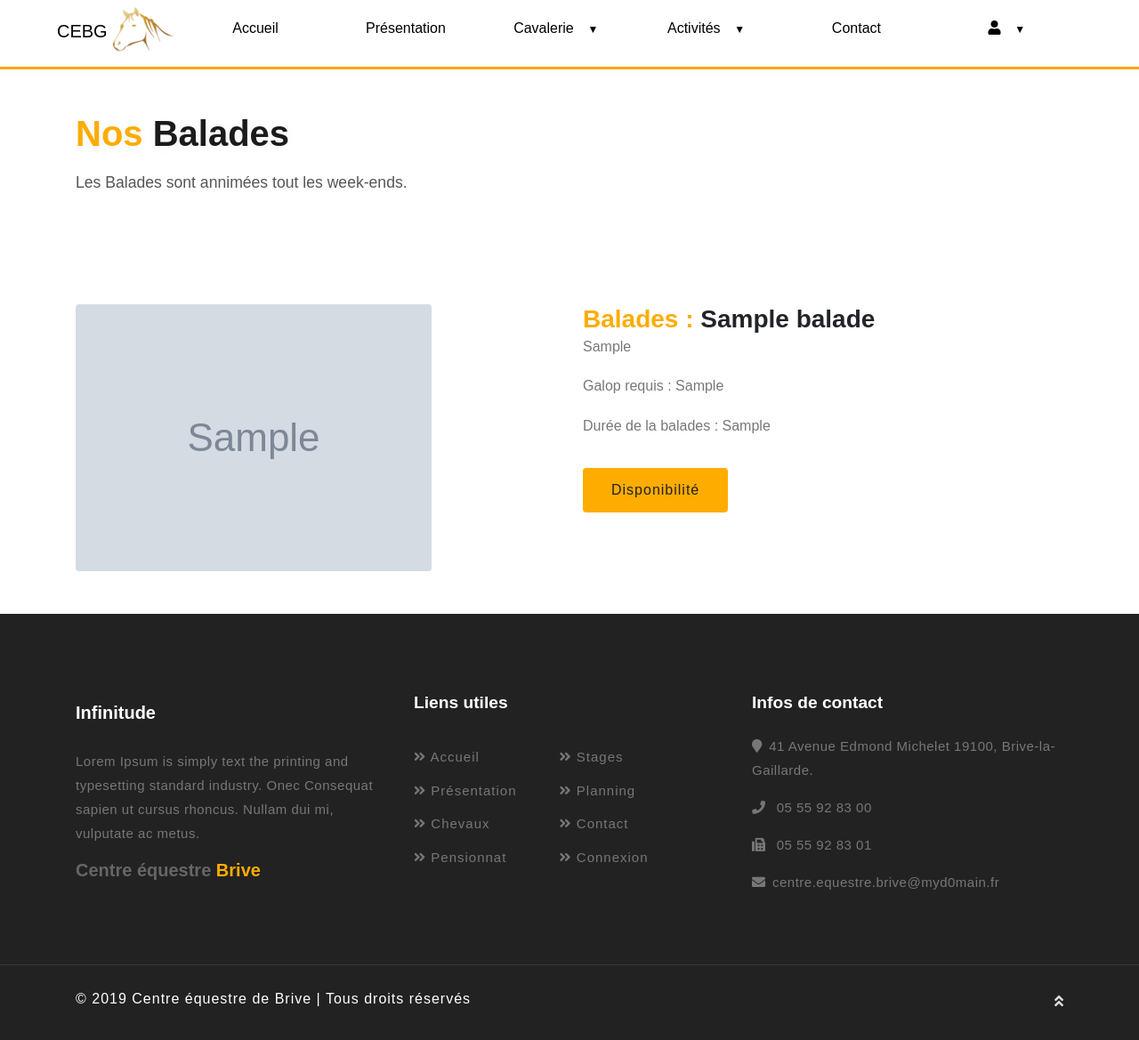
After one commit to Flo0611/PPE3, a PHP site: page /public/balades.php in a window 1280 px wide. The commit adds this page. Shown: the whole page at 89% size. Run offline with PHP 8.4, Linux system fonts and the light colour scheme; tables that the repository leaves empty or names only in its code hold one stand-in row (values such as "Sample post"); grey boxes marked "Sample" are stand-in pictures; some libraries are stand-ins or nearby versions.

Commit message:
nav et baladeclass

```diff
--- a/all.class.php
+++ b/all.class.php
@@ -9,5 +9,6 @@
   require_once'class/chevaux_fav.class.php';
   require_once'class/race_chevaux.class.php';
   require_once'class/actu.class.php';
+  require_once'class/balades.class.php';
 
 ?>
--- /dev/null
+++ b/class/balades.class.php
@@ -0,0 +1,125 @@
+<?php
+
+Class balades
+{
+  private $id_balades;
+  private $date_balades;
+  private $heure_balades;
+  private $des_balades;
+  private $heure_fin_balades;
+  private $galopbalades;
+  private $titrebalades;
+  private $photobalades;
+
+  Public function __construct($i, $date_bal, $h_bal, $des_bal, $h_f_bal, $gal_bal, $tit_bal, $pht_bal)
+  {
+    $this->id_balades = $i;
+    $this->date_balades = $date_bal;
+    $this->heure_balades = $h_bal;
+    $this->des_balades = $des_bal;
+    $this->heure_fin_balades = $h_f_bal;
+    $this->galopbalades = $gal_bal;
+    $this->titrebalades = $tit_bal;
+    $this->photobalades= $pht_bal;
+
+  }
+
+  //*******************************GETTER************************************
+
+  Public function get_id_balades()
+  {
+    Return $this->id_balades;
+  }
+
+  Public function get_date_balades()
+  {
+    Return $this->date_balades;
+  }
+
+  Public function get_heure_balades()
+  {
+    Return $this->heure_balades;
+  }
+
+  Public function des_balades()
+  {
+    Return $this->des_balades;
+  }
+
+  Public function get_heure_fin_balades()
+  {
+    Return $this->heure_fin_balades;
+  }
+
+  Public function get_galopbalades()
+  {
+    Return $this->galopbalades;
+  }
+
+  Public function get_titrebalades()
+  {
+    Return $this->titrebalades;
+  }
+
+  Public function get_photobalades()
+  {
+    Return $this->photobalades;
+  }
+
+
+
+  //*******************************SETTER************************************
+
+
+  Public function set_id_balades($i)
+  {
+    $this->id_balades = $i;
+  }
+
+  Public function set_date_balades($date_bal)
+  {
+    $this->date_balades = $date_bal;
+  }
+
+  Public function set_heure_balades($h_bal)
+  {
+    $this->heure_balades = $h_bal;
+  }
+
+  Public function set_des_balades($des_bal)
+  {
+    $this->des_balades = $des_bal;
+  }
+
+  Public function set_heure_fin_stage($h_f_bal)
+  {
+    $this->$heure_fin_balades = $h_f_bal;
+  }
+
+  Public function set_galopbalades($gal_bal)
+  {
+    $this->galopbalades = $gal_bal;
+  }
+
+  Public function set_titrebalades($tit_bal)
+  {
+    $this->titrebalades = $tit_bal;
+  }
+
+  Public function set_photobalades($pht_bal)
+  {
+    $this->photobalades = $pht_bal;
+  }
+
+  public function select_balades($conn)
+  {
+    $sql = "SELECT * from balades";
+    $req = $conn->query($sql);
+    return $req;
+
+  }
+
+}
+
+
+?>
--- a/inc/nav_index.php
+++ b/inc/nav_index.php
@@ -27,6 +27,7 @@
       <ul class="sous">
         <li><a href="public/stage.php">Stages</a></li>
         <li><a href="public/planning.php">Planning</a></li>
+            <li><a href="public/balades.php">Balades</a></li>
       </ul>
     </li>
 
--- a/inc/nav_public.php
+++ b/inc/nav_public.php
@@ -29,6 +29,7 @@ session_start();
       <ul class="sous">
         <li><a href="stage.php">Stages</a></li>
         <li><a href="planning.php">Planning</a></li>
+        <li><a href="balades.php">Balades</a></li>
       </ul>
     </li>
 
--- /dev/null
+++ b/public/balades.php
@@ -0,0 +1,88 @@
+<?php
+    include"../inc/bdd.inc.php";
+    include"../all.class.php";
+ ?>
+
+<!DOCTYPE html>
+<html lang="fr">
+
+<head>
+    <title>balade</title>
+    <!-- Meta tag Keywords -->
+    <meta name="viewport" content="width=device-width, initial-scale=1">
+    <meta charset="UTF-8" />
+    <meta name="keywords" content="Infinitude Responsive web template, Bootstrap Web Templates, Flat Web Templates, Android Compatible web template, Smartphone Compatible web template, free webdesigns for Nokia, Samsung, LG, SonyEricsson, Motorola web design" />
+    <script>
+        addEventListener("load", function() {
+            setTimeout(hideURLbar, 0);
+        }, false);
+
+        function hideURLbar() {
+            window.scrollTo(0, 1);
+        }
+
+    </script>
+    <!-- //Meta tag Keywords -->
+    <!-- Custom-Files -->
+    <link rel="stylesheet" href="../css/bootstrap.css">
+    <!-- Bootstrap-Core-CSS -->
+    <link rel="stylesheet" href="../css/style.css" type="text/css" media="all" />
+    <!-- Style-CSS -->
+    <!-- font-awesome-icons -->
+    <link href="../css/font-awesome.css" rel="stylesheet">
+    <!-- //font-awesome-icons -->
+
+</head>
+
+<body>
+  <?php
+  include'../inc/nav_public.php';
+  ?>
+        <div class="container py-md-5">
+            <div class="about-hny-info text-left pr-lg-5">
+                <h3 class="tittle-w3ls mb-3"><span class="pink">Nos</span> Balades</h3>
+                <p class="sub-tittle mt-3 mb-4 pr-lg-5">Les Balades sont annimées tout les week-ends.</p>
+            </div>
+        </div>
+        <?php
+        $une_balades = new balades(" ", " ", " ", " ", " ", " ", " ", " ", " ");
+
+        $req = $une_balades->select_balades($conn);
+        while ($res = $req->fetch())
+        {
+          $id_balades = $res['id_bal'];
+          $date_balades = $res['date_bal'];
+          $heure_balades = $res['heure_bal'];
+          $description_balades = $res['des_bal'];
+          $heure_fin_balades = $res['h_f_bal'];
+          $galop_balades = $res['galop_bal'];
+          $titre_balades = $res['titre_bal'];
+          $photo_balades = $res['photo_bal'];
+
+
+         ?>
+            <div class="container py-md-5">
+                <div class="row inner_sec_info">
+
+                    <div class="col-md-6 banner_bottom_grid help">
+                        <img src="../images/<?php echo $photo_balades; ?>" alt=" " class="img-fluid">
+                    </div>
+                    <div class="col-md-6 banner_bottom_left">
+                        <h3>
+                        <span class="pink">Balades : </span><?php echo $titre_balades; ?> </a></h3>
+                        <p><?php echo $description_balades; ?></p>
+                        <p> Galop requis : <?php echo $galop_balades; ?></p>
+                        <p> Durée de la balades : <?php echo $heure_balades; ?></p>
+                        <a class="btn more black mt-3" href="" role="button">Disponibilité</a>
+                    </div>
+                </div>
+            </div>
+              <?php
+                     }
+                ?>
+
+            <?php include'../inc/footer_public.php'; ?>
+
+</body>
+
+</html>
--- a/public/stage.php
+++ b/public/stage.php
@@ -45,9 +45,9 @@
             </div>
         </div>
         <?php
-        $une_race = new stage(" ", " ", " ", " ", " ", " ", " ", " ", " ");
+        $une_stage = new stage(" ", " ", " ", " ", " ", " ", " ", " ", " ");
 
-        $req = $une_race->select_stage($conn);
+        $req = $une_stage->select_stage($conn);
         while ($res = $req->fetch())
         {
           $id_stage = $res['idst'];
```
